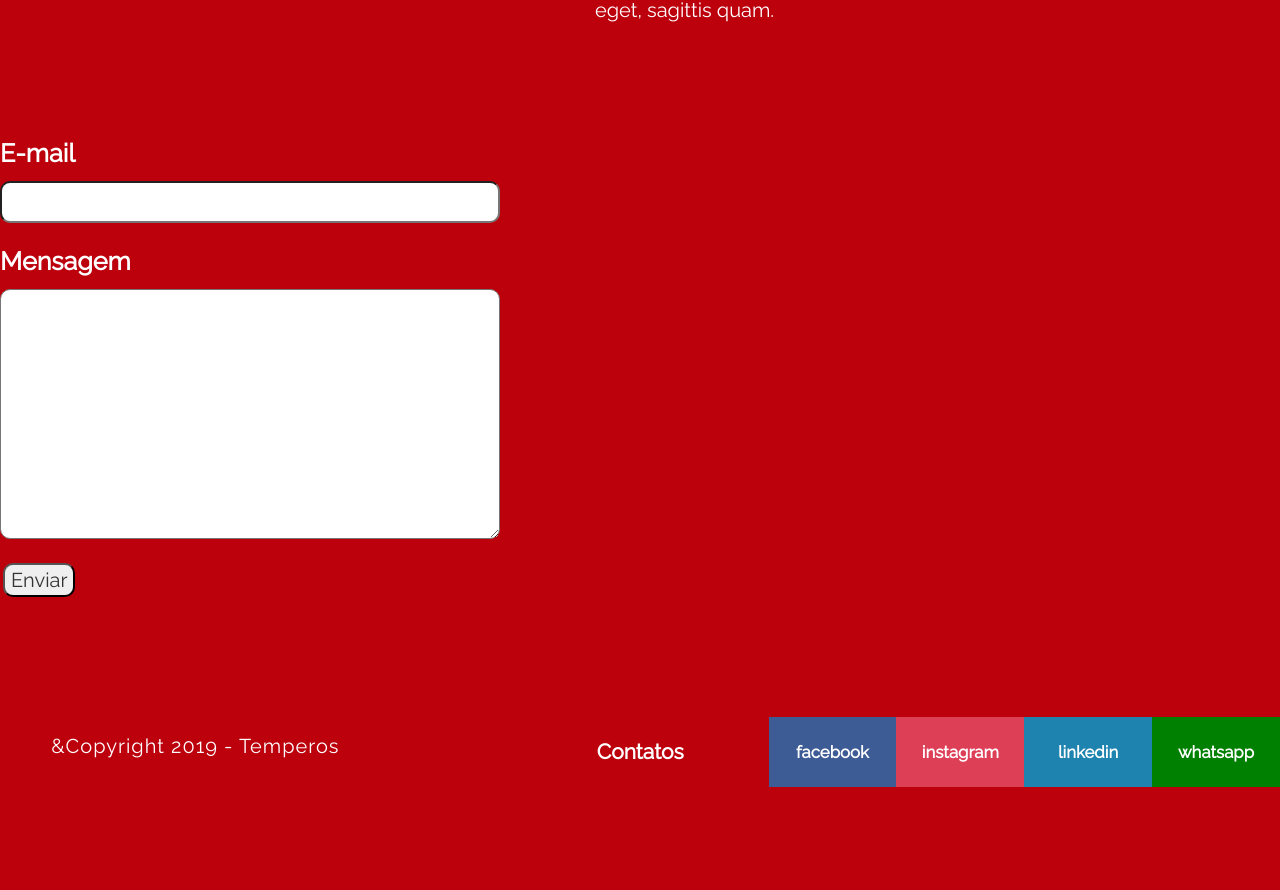
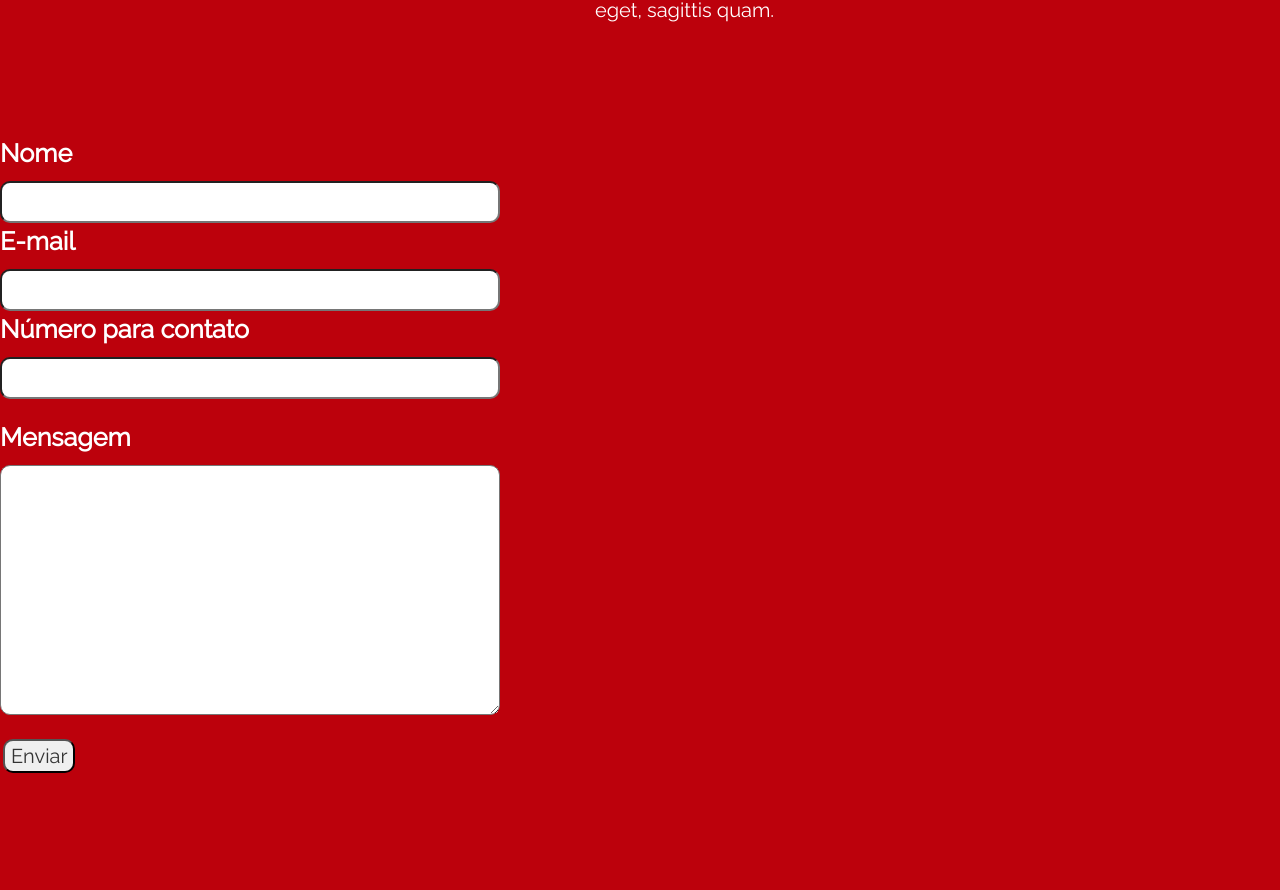
Before and after one commit to kielkow/APS-SIG, a plain HTML site: page index.html in a window 1280 px wide. Shown: the part 2751-3641 px from the top of the page. Before the commit the page ends 3538 px from the top, so only its background shows below. Drawn offline with nearby package versions, Linux system fonts and the light colour scheme.

Commit message:
Add files via upload

```diff
--- a/index.html
+++ b/index.html
@@ -114,8 +114,16 @@
 
     <div class="msg_email">
         <div>
+            <p class="p_email">Nome</p>
+            <input type="text" class="input_email" id="input_nome">
+        </div>
+        <div>
             <p class="p_email">E-mail</p>
             <input type="email" class="input_email" id="input_email">
+        </div>
+        <div>
+            <p class="p_email">Número para contato</p>
+            <input type="tel" class="input_email" id="input_numero">
         </div>
         <div>
             <p class="p_mensagem">Mensagem</p>
```
